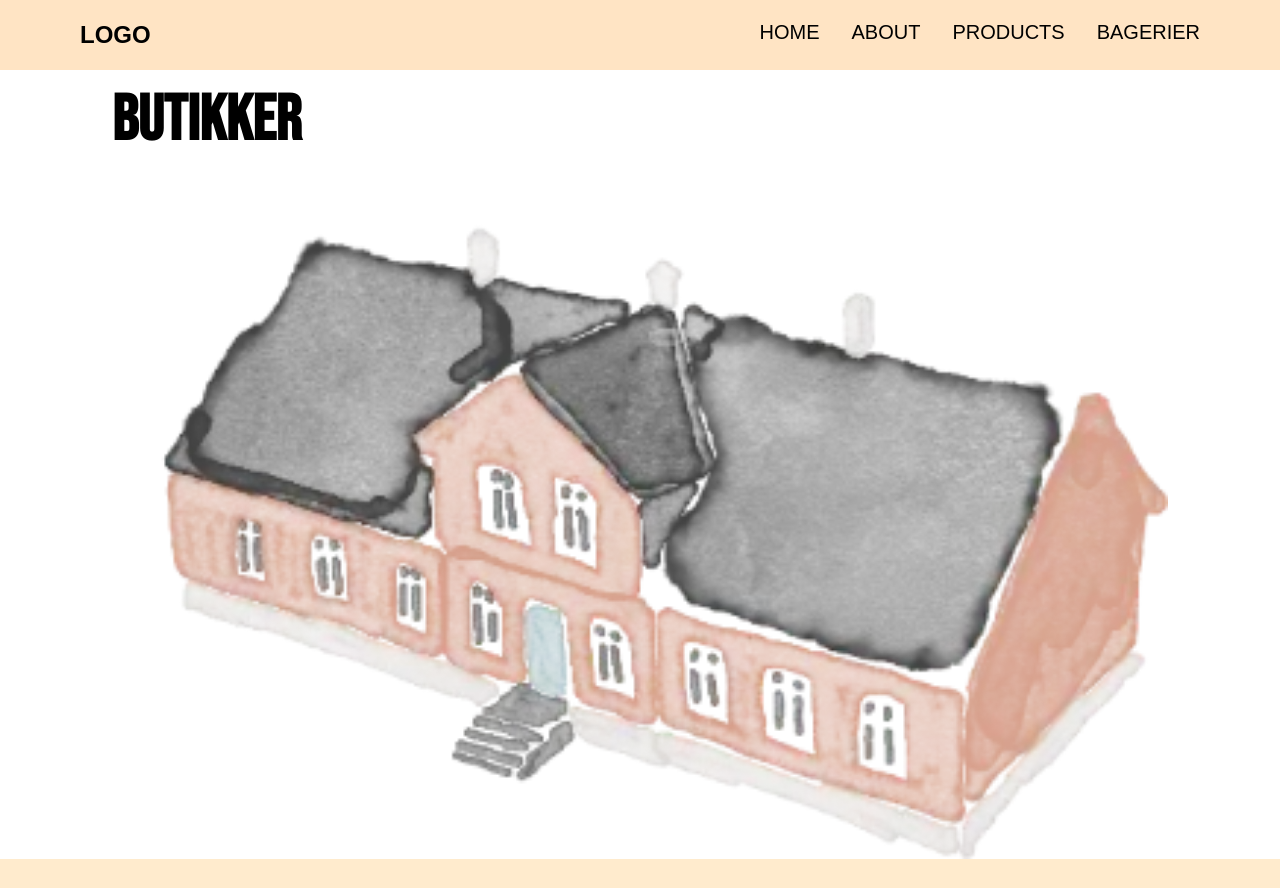
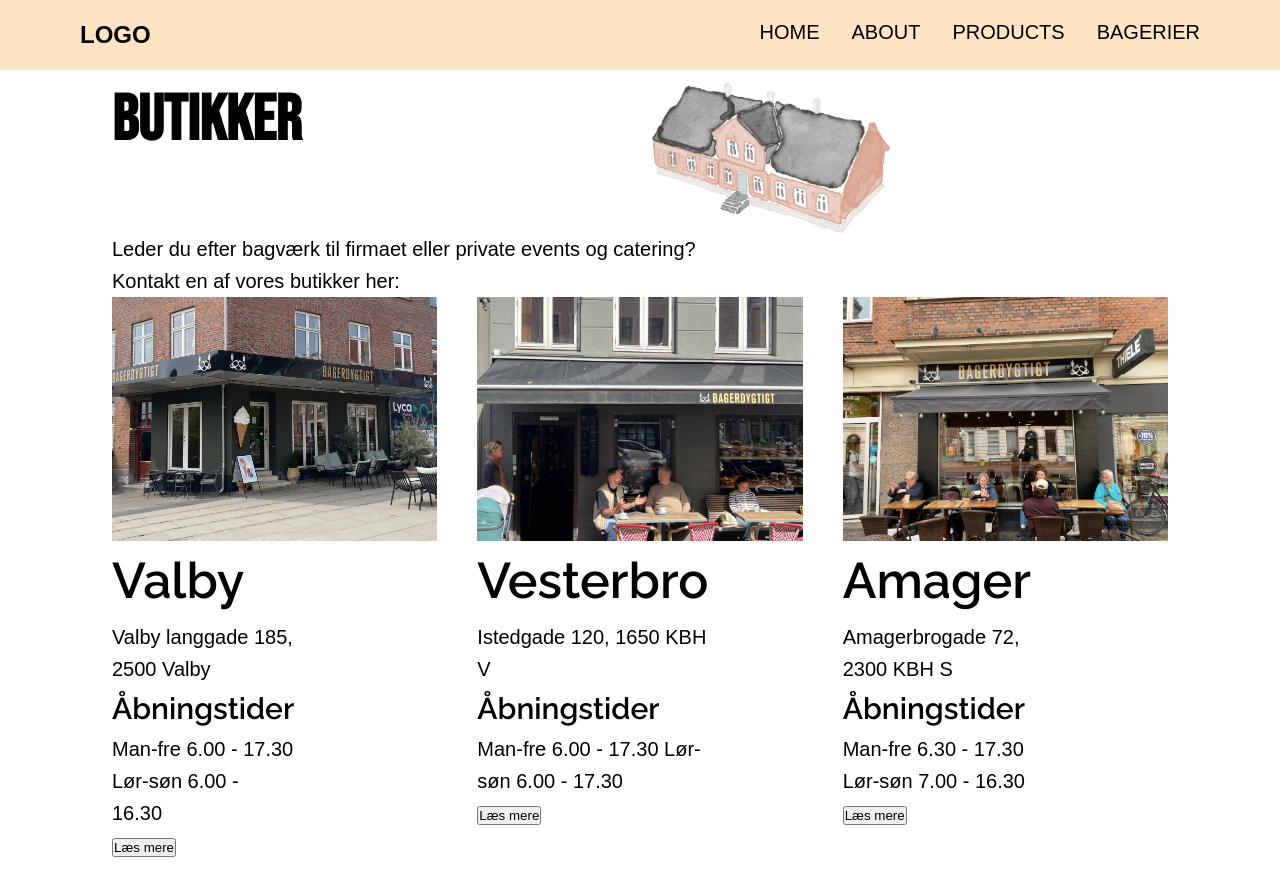
Before and after one commit to Bagerdygtigt/2_semester_eksamen, an Astro site: page /bagerier in a window 1280 px wide. Shown: the top 888 px of the page. Built offline with nearby package versions, Linux system fonts and the light colour scheme; Astro itself is replaced by a stand-in of ours; a web font is replaced by a local one.

Commit message:
add lokation_2

```diff
--- /dev/null
+++ b/src/components/LokationCards.astro
@@ -0,0 +1,45 @@
+---
+const {image, alt, title, adress, times, link, illustration} = Astro.props;
+---
+
+<div class="locationcard">
+    <img class="frontpic" src={image} alt={alt}>
+    <div class="grid_1-1">
+      <div>
+        <h2>{title}</h2>
+        <p>{adress}</p>
+          <h3>Åbningstider</h3>
+          <p>{times}</p>
+            <button><a href={link}></a>Læs mere</button>
+        </div>
+        <div>
+        <img class="cardillustration" src={illustration} alt="illustration">
+        </div>
+    </div>
+</div>
+
+<style>
+
+.grid_1-1{
+  display: grid;
+  grid-template-columns: 1fr 1fr;
+}
+.frontpic {
+  img {width: 100%;}
+  display: block;
+}
+
+.cardillustration {
+  width: 180px; }
+
+@media (min-width: 800px) {
+
+  .locationcard {
+  max-width: 350px;
+}
+.cardillustration {
+  display: none;
+}
+
+}
+</style>
--- a/src/pages/bagerier.astro
+++ b/src/pages/bagerier.astro
@@ -1,10 +1,82 @@
 ---
+import LokationCards from "../components/LokationCards.astro";
 import MainLayout from "../layout/MainLayout.astro";
 ---
 
 <MainLayout>
     <section class="grid_1-1">
     <h1>BUTIKKER</h1>
-    <img class="shoppicture" src="/imgs/farm.webp" alt="" />
+    <img class="farmpicture" src="/imgs/farm.webp" alt="gårdillustration" />
   </section>
+
+   <p>Leder du efter bagværk til firmaet eller private events og catering? <br> Kontakt en af vores butikker her:</p>
+
+  <section class="grid_1-1-1">
+
+<LokationCards
+image="/imgs/valby1.webp"
+title="Valby"
+adress="Valby langgade 185, 2500 Valby"
+times="Man-fre 6.00 - 17.30 Lør-søn 6.00 - 16.30"
+illustration="/imgs/blomst.webp"
+/>
+<LokationCards
+image="/imgs/istedgade1.webp"
+title="Vesterbro"
+adress="Istedgade 120, 1650 KBH V"
+times="Man-fre 6.00 - 17.30 Lør-søn 6.00 - 17.30"
+illustration="/imgs/coffeepicture.webp"
+/>
+<LokationCards
+image="/imgs/amager1.webp"
+title="Amager"
+adress="Amagerbrogade 72, 2300 KBH S"
+times="Man-fre 6.30 - 17.30 Lør-søn 7.00 - 16.30"
+illustration="/imgs/blomst.webp"
+/>
+<LokationCards
+image="/imgs/sydhavn1.webp"
+title="Sydhavn"
+adress="Borgbjergsvej 39 2450 KBH SV"
+times="Man-fre 6.00 - 17.30 Lør-søn 7.00 - 16.30"
+illustration="/imgs/coffeepicture.webp"
+/>
+<LokationCards
+image="/imgs/enghave1.webp"
+title="Enghave"
+adress="Enghavevej 71, 1674 KBH V"
+times="Man-fre 6.00 - 17.30 Lør-søn 6.00 - 17.30"
+illustration="/imgs/blomst.webp"
+/>
+
+  </section>
+
 </MainLayout>
+
+
+<style>
+
+.grid_1-1{
+  display: grid;
+  grid-template-columns: 1fr 1fr;
+}
+
+.farmpicture {
+  width: 150px;
+}
+
+@media (min-width: 800px) {
+
+.farmpicture {
+  width: 250px;
+}
+
+.grid_1-1-1 {
+  display: grid;
+  grid-template-columns: 1fr 1fr 1fr;
+  gap: 40px;
+}
+
+}
+
+</style>
```
Also changed, not shown: public/imgs/blomst.webp (added).
